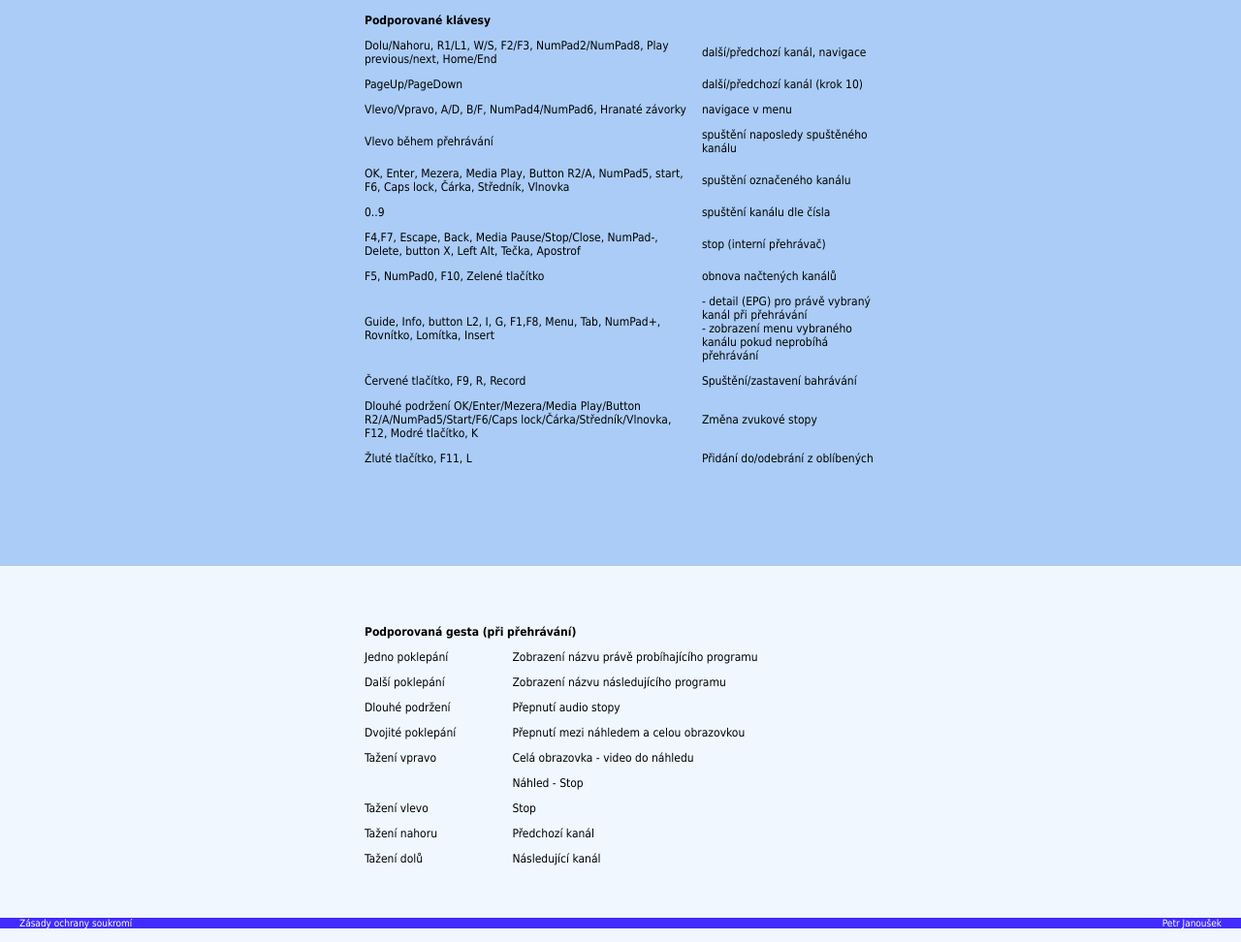
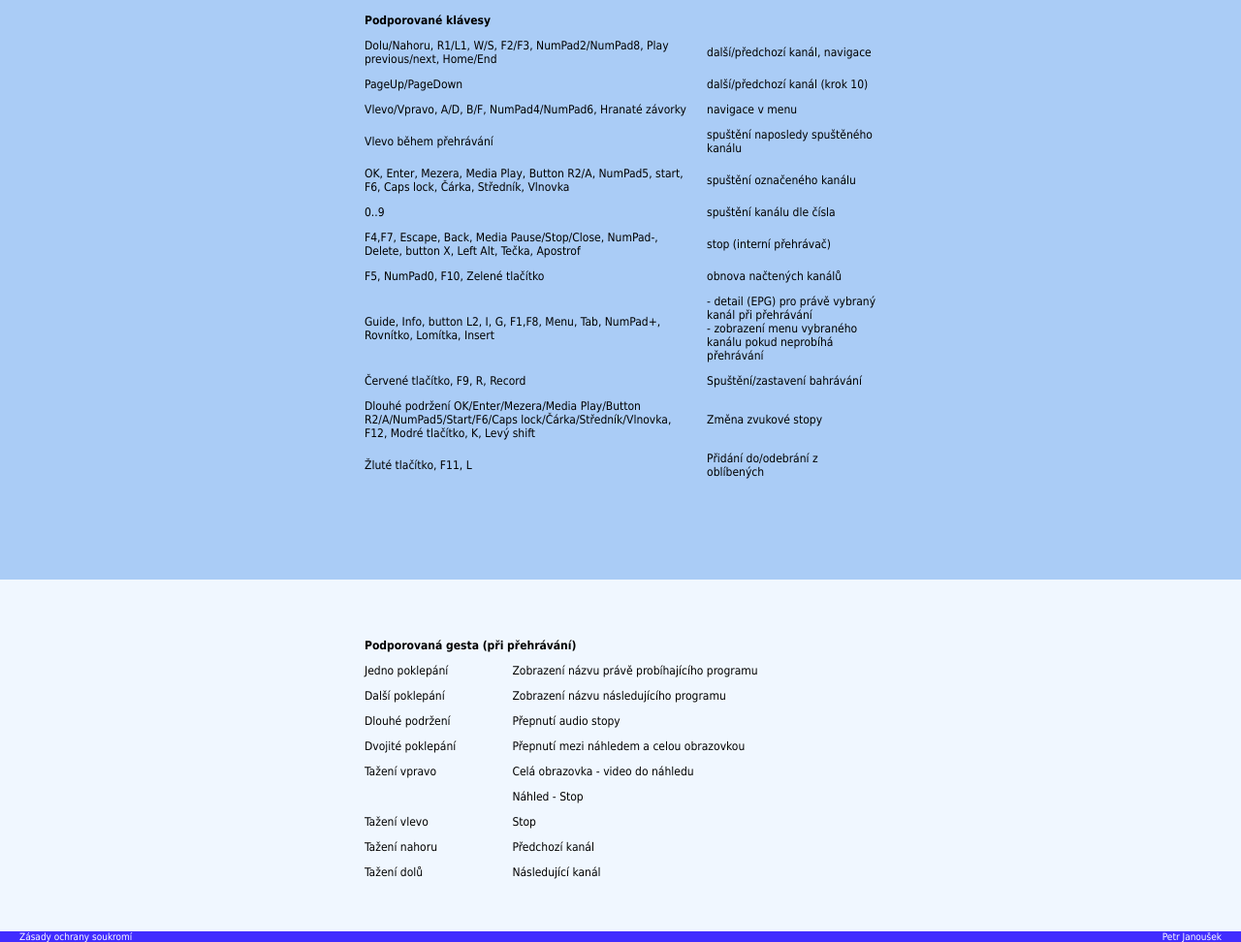
Before and after one commit to petrj/OnlineTelevizor, a plain HTML site: page www/index.html in a window 1280 px wide. Shown: the part 4694-5666 px from the top of the page at 97% size. Drawn offline with Linux system fonts and the light colour scheme.

Commit message:
updating www, ready to release

```diff
--- a/www/index.html
+++ b/www/index.html
@@ -209,7 +209,7 @@
                     <td>Spuštění/zastavení bahrávání</td>
                 </tr>
 				<tr>
-                    <td>Dlouhé podržení OK/Enter/Mezera/Media Play/Button R2/A/NumPad5/Start/F6/Caps lock/Čárka/Středník/Vlnovka, F12, Modré tlačítko, K</td>
+                    <td>Dlouhé podržení OK/Enter/Mezera/Media Play/Button R2/A/NumPad5/Start/F6/Caps lock/Čárka/Středník/Vlnovka, F12, Modré tlačítko, K, Levý shift</td>
                     <td>Změna zvukové stopy</td>
                 </tr>
 				<tr>
```
Also changed, not shown: www/index2.html (+1 -1 lines), 2 other files.
